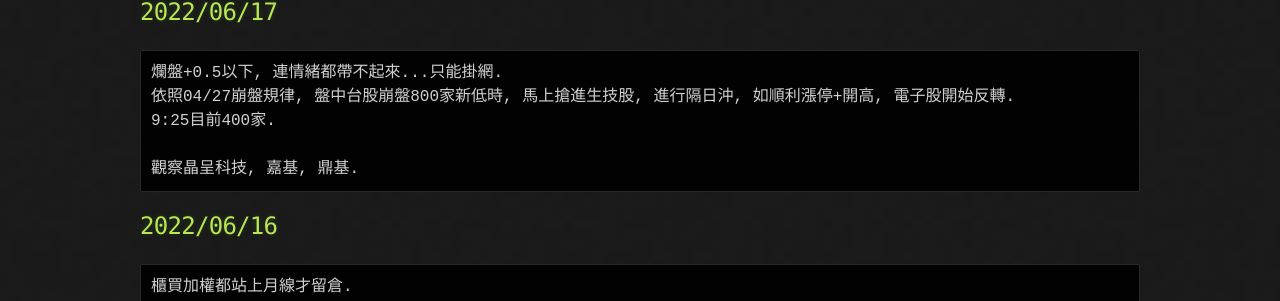
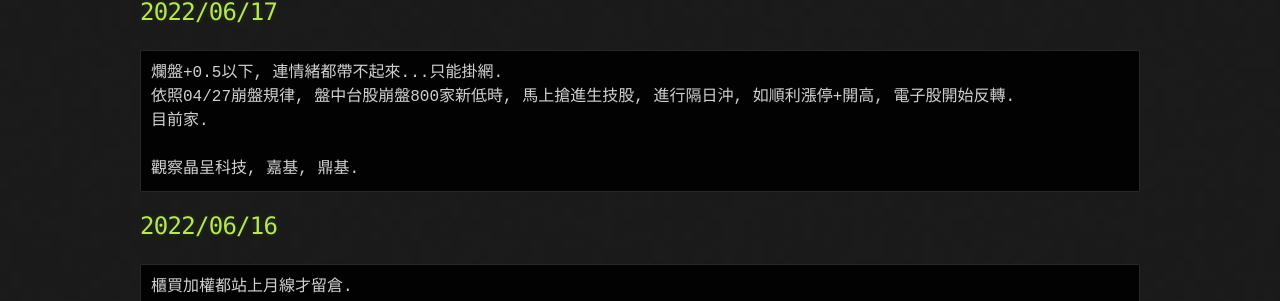
Before and after one commit to lepg5487/Stock_God, a Jekyll site: the page built from index.md, in a window 1280 px wide and 900 px high. Shown: the part 313-614 px from the top of the window. Built offline with Jekyll 4.4.1, drawn with Linux system fonts in a browser that asks for light colours; our own code applies the rules of GitHub Pages for plain Markdown files.

Commit message:
Update index.md

````diff
--- a/index.md
+++ b/index.md
@@ -10,7 +10,7 @@ layout: testlayouts
 ```
 爛盤+0.5以下, 連情緒都帶不起來...只能掛網.
 依照04/27崩盤規律, 盤中台股崩盤800家新低時, 馬上搶進生技股, 進行隔日沖, 如順利漲停+開高, 電子股開始反轉.
-9:25目前400家.
+目前家.
 
 觀察晶呈科技, 嘉基, 鼎基.
 ```
````
